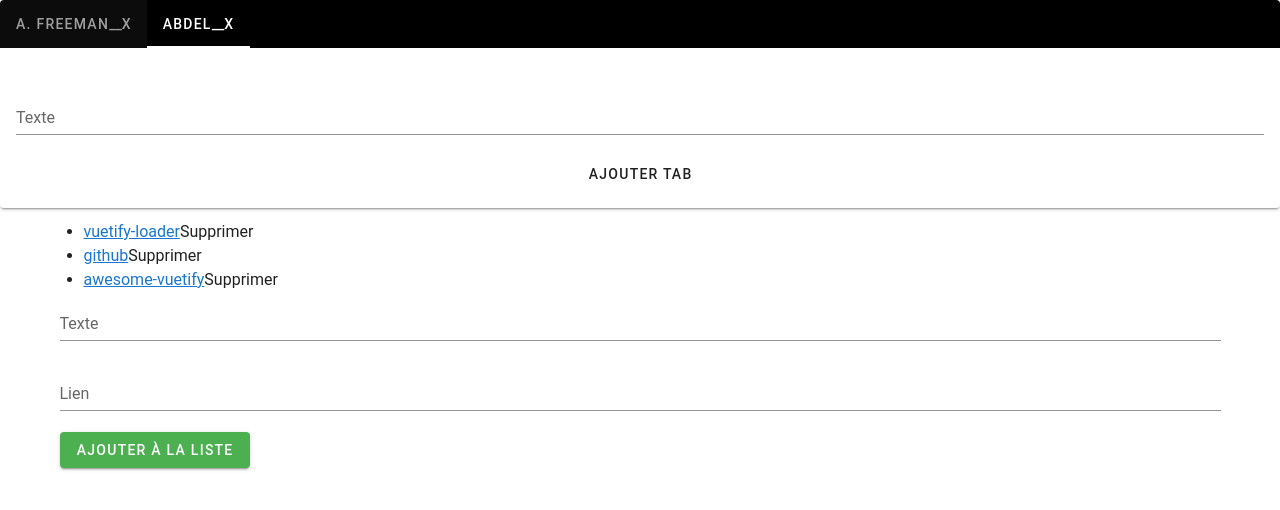
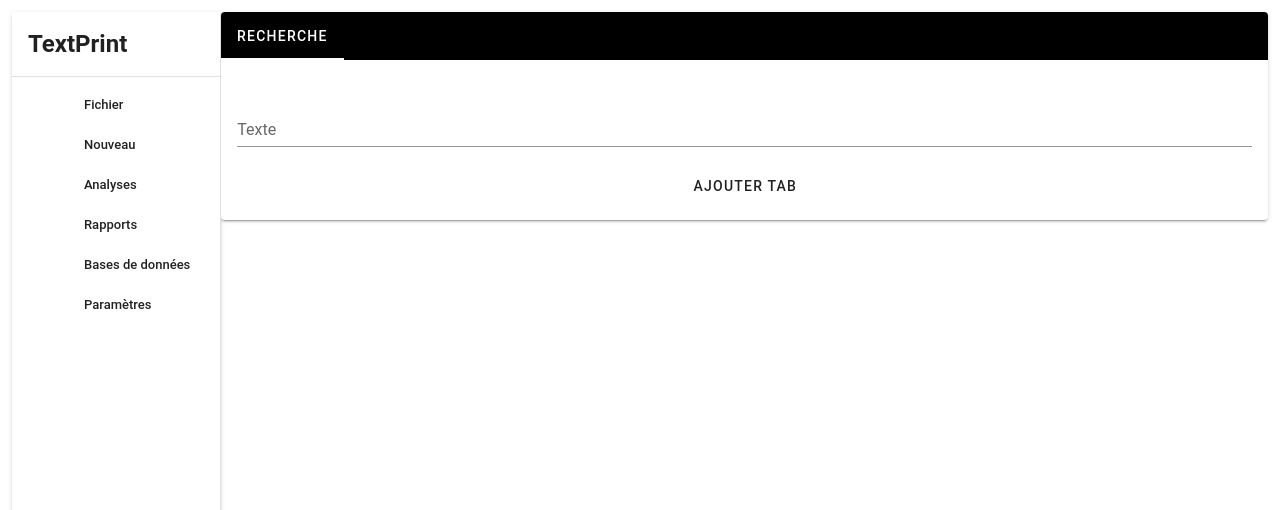
Before and after one commit to cyidhn/TextPrint, a Vue app in the folder front/: page / in a window 1280 px wide. Shown: the top 510 px of the page. Built offline with nearby package versions, Linux system fonts and the light colour scheme; the HTML template or start-up script is replaced by a standard one.

Commit message:
Ajout du menu

```diff
--- a/front/src/App.vue
+++ b/front/src/App.vue
@@ -1,22 +1,29 @@
 <template>
   <v-app>
-    <v-content>
-      <Tabs />
-      <Menu />
-    </v-content>
+    <v-container fluid>
+      <v-row no-gutters>
+        <v-col lg="2">
+          <Menu />
+        </v-col>
+        <v-col lg="10">
+          <Tabs />
+        </v-col>
+      </v-row>
+    </v-container>
   </v-app>
 </template>
 
 <script>
+import Tabs from "./components/Tabs";
 import Menu from "./components/Menu";
-import Tabs from "./components/Tabs";
+// import CreateProfil from "./components/dialogs/CreateProfilConnu";
 
 export default {
   name: "App",
 
   components: {
-    Menu,
-    Tabs
+    Tabs,
+    Menu
   },
 
   data: () => ({
@@ -24,3 +31,10 @@ export default {
   })
 };
 </script>
+
+<style>
+body {
+  max-height: 100vh;
+  overflow: hidden;
+}
+</style>
--- a/front/src/components/Menu.vue
+++ b/front/src/components/Menu.vue
@@ -1,39 +1,90 @@
 <template>
-  <v-container>
-    <ul>
-      <li v-for="(eco) in ecosystem" :key="eco.id">
-        <a :href="eco.href" target="_blank">{{eco.text}}</a>
-        <button @click="supprimer(eco.id)">Supprimer</button>
-      </li>
-    </ul>
-    <v-form>
-      <v-text-field v-model="myText" label="Texte" required></v-text-field>
+  <v-card height="100vh">
+    <v-navigation-drawer absolute permanent left width="100%">
+      <template v-slot:prepend>
+        <v-list-item two-line>
+          <h1>TextPrint</h1>
+        </v-list-item>
+      </template>
 
-      <v-text-field v-model="myLink" label="Lien" required></v-text-field>
+      <v-divider></v-divider>
 
-      <v-btn color="success" class="mr-4" @click="add">Ajouter à la liste</v-btn>
-    </v-form>
-  </v-container>
+      <v-list dense>
+        <v-list-item v-for="item in items" :key="item.title" @click="eventClick(item.link)">
+          <v-list-item-icon>
+            <v-icon>{{ item.icon }}</v-icon>
+          </v-list-item-icon>
+          <v-list-item-content>
+            <v-list-item-title v-html="item.title"></v-list-item-title>
+          </v-list-item-content>
+        </v-list-item>
+      </v-list>
+    </v-navigation-drawer>
+  </v-card>
 </template>
 
 <script>
-import { MenuData, Add_MenuData, Delete_MenuData } from "../flux/Menu";
-
 export default {
-  name: "Menu",
   data: () => ({
-    ecosystem: MenuData,
-    myText: "",
-    myLink: ""
+    principal: [
+      { title: "Fichier", icon: "mdi-file", link: "fichier" },
+      { title: "Nouveau", icon: "mdi-pencil", link: "nouveau" },
+      { title: "Analyses", icon: "mdi-file-find", link: "analyses" },
+      { title: "Rapports", icon: "mdi-library-books", link: "rapports" },
+      { title: "Bases de données", icon: "mdi-database", link: "database" },
+      { title: "Paramètres", icon: "mdi-settings", link: "params" }
+    ],
+    fichier: [
+      {
+        title: "<b>Retour</b>",
+        icon: "mdi-keyboard-backspace",
+        link: "retour"
+      },
+      { title: "Ouvrir", icon: "mdi-file", link: "ouvrir" },
+      { title: "Importer", icon: "mdi-pencil", link: "importer" }
+    ],
+    nouveau: [
+      {
+        title: "<b>Retour</b>",
+        icon: "mdi-keyboard-backspace",
+        link: "retour"
+      },
+      { title: "Profil connu", icon: "mdi-account", link: "ouvrir" },
+      { title: "Profil anonyme", icon: "mdi-account", link: "ouvrir" },
+      { title: "Texte", icon: "mdi-file", link: "ouvrir" },
+      { title: "Dossier", icon: "mdi-folder", link: "ouvrir" },
+      {
+        title: "Collection",
+        icon: "mdi-folder-multiple",
+        link: "ouvrir"
+      }
+    ],
+    items: [
+      { title: "Fichier", icon: "mdi-file", link: "fichier" },
+      { title: "Nouveau", icon: "mdi-pencil", link: "nouveau" },
+      { title: "Analyses", icon: "mdi-file-find", link: "analyses" },
+      { title: "Rapports", icon: "mdi-library-books", link: "rapports" },
+      { title: "Bases de données", icon: "mdi-database", link: "database" },
+      { title: "Paramètres", icon: "mdi-settings", link: "params" }
+    ]
   }),
   methods: {
-    add() {
-      Add_MenuData(this.myText, this.myLink);
-      this.myText = "";
-      this.myLink = "";
+    hello() {
+      console.log("Hello");
     },
-    supprimer(param) {
-      Delete_MenuData(param);
+    back() {
+      this.principal = true;
+    },
+    eventClick(ref) {
+      if (ref === "retour") {
+        this.items = this.principal;
+      }
+      if (ref === "fichier") {
+        this.items = this.fichier;
+      }
+      if (ref === "nouveau") {
+        this.items = this.nouveau;
+      }
     }
   }
 };
--- a/front/src/components/Tabs.vue
+++ b/front/src/components/Tabs.vue
@@ -3,7 +3,7 @@
     <v-tabs v-model="tab" background-color="black lighten-2" dark>
       <v-tab v-for="n in contentTabs" :key="n.id" @click="callEvent(n.id)">
         {{ n.title }}
-        <button @click="removeTab(n.id)">__X</button>
+        <button @click="removeTab(n.id)"></button>
       </v-tab>
     </v-tabs>
     <v-card-text class="text-center">
@@ -17,12 +17,9 @@
 <script>
 export default {
   data: () => ({
-    contentTabs: [
-      { id: 1, title: "A. Freeman" },
-      { id: 2, title: "Abdel" }
-    ],
+    contentTabs: [{ id: 1, title: "Recherche" }],
     textTitle: "",
-    id: 3,
+    id: 2,
     length: 2,
     tab: 1
   }),
--- /dev/null
+++ b/front/src/components/dialogs/CreateProfilConnu.vue
@@ -0,0 +1,123 @@
+<template>
+  <v-row justify="center">
+    <button @click="checkDialog" v-if="!dialog">Hello</button>
+    <v-dialog v-model="dialog" persistent scrollable max-width="500px">
+      <v-card>
+        <v-card-title>Créer un profil connu</v-card-title>
+        <v-divider></v-divider>
+        <v-card-text style="height: 300px;">
+          <v-form ref="form" v-model="valid" lazy-validation>
+            <v-row>
+              <v-col cols="12">
+                <h2>Identification</h2>
+              </v-col>
+              <v-col cols="12" sm="6" md="4">
+                <v-text-field label="Alias" autocomplete="nope" hint="Identifiant du profil"></v-text-field>
+              </v-col>
+              <v-col cols="12" sm="6" md="4">
+                <v-text-field
+                  v-model="prenom"
+                  label="Prénom*"
+                  autocomplete="nope"
+                  hint="Prénom du profil à créer"
+                  :rules="prenomRules"
+                  required
+                ></v-text-field>
+              </v-col>
+              <v-col cols="12" sm="6" md="4">
+                <v-text-field
+                  v-model="nom"
+                  label="Nom*"
+                  autocomplete="nope"
+                  hint="Nom du profil à créer"
+                  :rules="nomRules"
+                  required
+                ></v-text-field>
+              </v-col>
+              <v-col cols="12">
+                <h2>Profil sociologique</h2>
+              </v-col>
+              <v-col cols="12" sm="6" md="4">
+                <v-text-field
+                  v-model="age"
+                  label="Age*"
+                  type="number"
+                  autocomplete="nope"
+                  hint="Age du profil"
+                  :rules="ageRules"
+                  required
+                ></v-text-field>
+              </v-col>
+              <v-col cols="12" sm="6">
+                <v-select :items="['Non spécifié', 'Homme', 'Femme']" label="Sexe*" required></v-select>
+              </v-col>
+              <v-col cols="12" sm="6">
+                <v-select
+                  :items="['Non spécifié', 'Primaire', 'Secondaire 1', 'Secondaire 2', 'Supérieur']"
+                  label="Niveau d'éducation"
+                ></v-select>
+              </v-col>
+              <v-col cols="12" sm="6">
+                <v-select
+                  :items="['Non spécifiée', 'Classe populaire', 'Classe moyenne', 'Classe aisée']"
+                  label="Classe sociale"
+                ></v-select>
+              </v-col>
+              <v-col cols="12">
+                <h2>Informations complémentaires</h2>
+              </v-col>
+              <v-col cols="12">
+                <v-textarea autocomplete="nope" label="Commentaires"></v-textarea>
+              </v-col>
+            </v-row>
+          </v-form>
+        </v-card-text>
+        <v-divider></v-divider>
+        <v-card-actions>
+          <v-btn color="blue darken-1" text @click="checkDialog">Fermer</v-btn>
+          <v-btn color="blue darken-1" :disabled="!valid" text @click="validate">Créer</v-btn>
+        </v-card-actions>
+      </v-card>
+    </v-dialog>
+  </v-row>
+</template>
+
+<script>
+export default {
+  name: "CreateProfilConnu",
+  data: () => ({
+    dialogm1: "",
+    dialog: false,
+    valid: true,
+    nom: "",
+    nomRules: [v => !!v || "Le nom est requis."],
+    prenom: "",
+    prenomRules: [v => !!v || "Le prénom est requis."],
+    age: "",
+    ageRules: [
+      v => !!v || "L'âge est requis.",
+      v =>
+        /^(([9])|([1-9][0-9])|([1][0-1][0-9])|120)$/.test(v) ||
+        "L'âge doit être compris entre 9 et 120"
+    ]
+  }),
+  methods: {
+    checkDialog() {
+      this.dialog = !this.dialog;
+    },
+    validate() {
+      if (this.$refs.form.validate()) {
+        alert("Le profil à bien été crée");
+        this.reset();
+        this.dialog = false;
+      }
+    },
+    reset() {
+      this.$refs.form.reset();
+    },
+    resetValidation() {
+      this.$refs.form.resetValidation();
+    }
+  }
+};
+</script>
--- a/front/src/flux/Menu.js
+++ b/front/src/flux/Menu.js
@@ -3,11 +3,12 @@
 // @DemangeJeremy
 //
 
-// Déclaration de variables
-let Id_MenuData = 3;
-
-// Variable de sauvegarde de données
-export let MenuData = [{
+// Store MenuData
+export let MenuData = {
+    debug: true,
+    state: {
+        id: 4,
+        data: [{
                 id: 1,
                 text: 'vuetify-loader',
                 href: 'https://github.com/vuetifyjs/vuetify-loader',
@@ -22,22 +23,25 @@ export let MenuData = [{
                 text: 'awesome-vuetify',
                 href: 'https://github.com/vuetifyjs/awesome-vuetify',
             },
-];
-
-// Méthode pour ajouter une données au tableau
-export function Add_MenuData(text, href) {
-    MenuData.push({
-        id: ++Id_MenuData,
+        ]
+    },
+    add(text, href) {
+        this.state.data = [...this.state.data, {
+            id: this.state.id,
             text,
             href
-    });
-}
-
-// Méthode pour supprimer un objet du tableau
-export function Delete_MenuData(id) {
-    for (let i = 0; i < MenuData.length; i++) {
-        if (MenuData[i].id === id) {
-            MenuData.splice(i, 1);
+        }];
+        this.state.id = this.state.id + 1;
+        console.log("add", this.state.data)
+    },
+    delete(id) {
+        let newData = [...this.state.data];
+        console.log(newData);
+        for (let i = 0; i < this.state.data.length; i++) {
+            if (this.state.data[i].id === id) {
+                newData.splice(i, 1);
             }
         }
+        this.state.data = newData;
     }
+}
```
Lines whose indentation alone changed are shown as unchanged.
